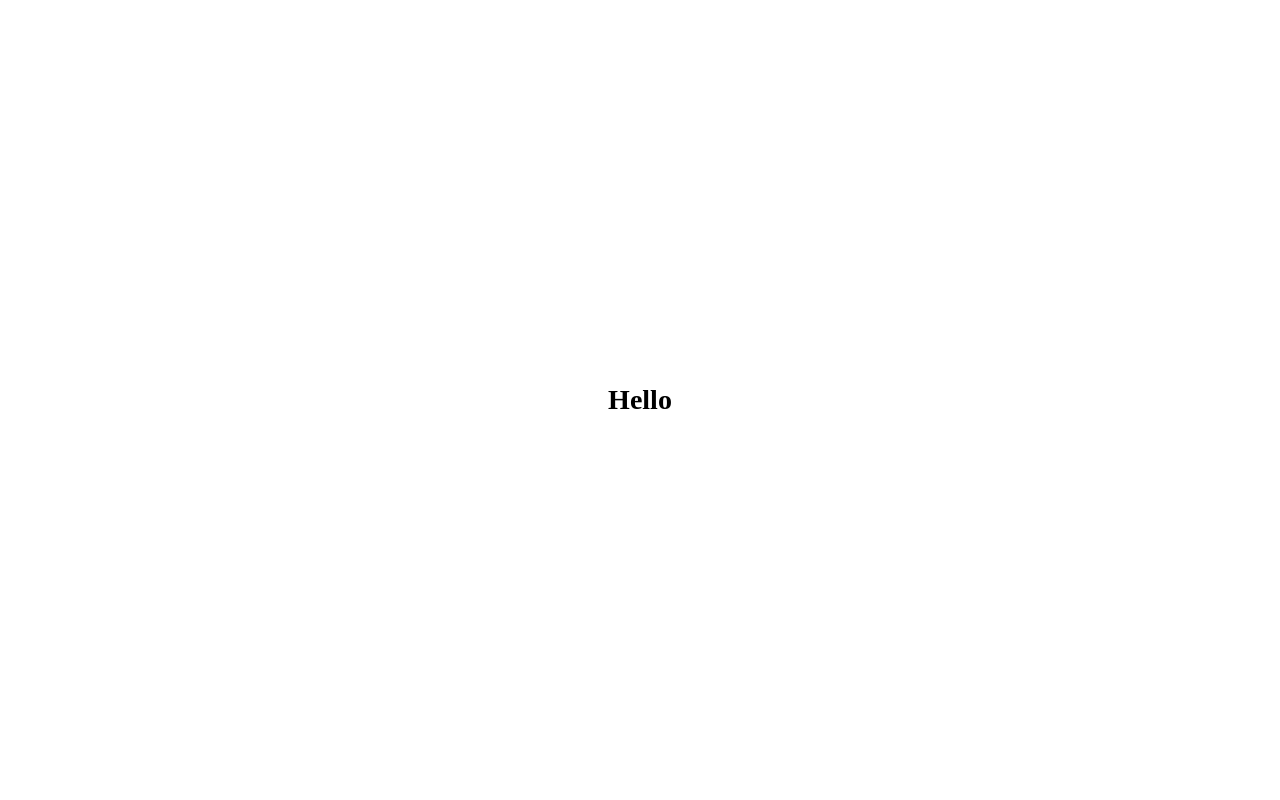
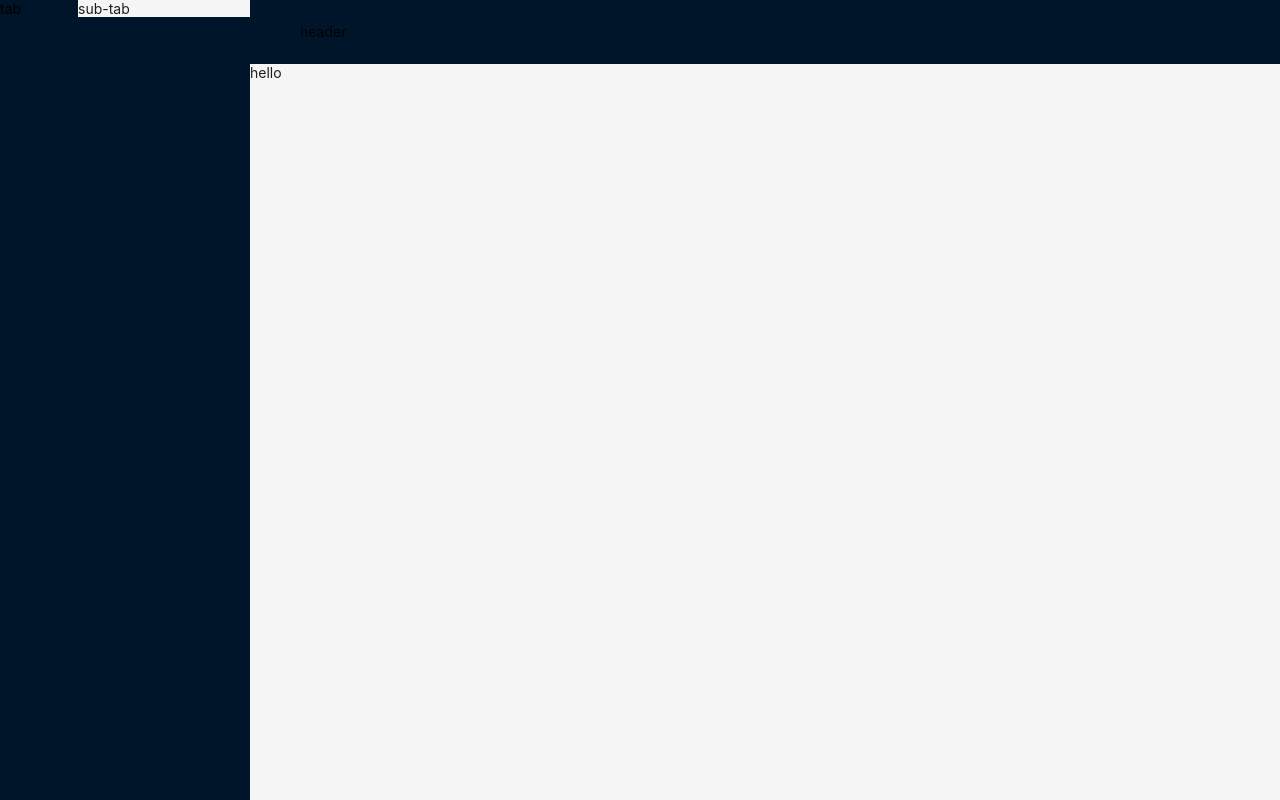
Before and after one commit to marchen0907/hiveify-frontend, a React (Vite) app: page / in a window 1280 px wide. Built offline with nearby package versions, Linux system fonts and the light colour scheme.

Commit message:
Feat 新增layout布局

```diff
--- a/src/App.scss
+++ b/src/App.scss
@@ -2,6 +2,7 @@
   width: 100%;
   height: 100%;
   display: flex;
+  flex-direction: column;
   justify-content: center;
   align-items: center;
 }
--- /dev/null
+++ b/src/components/layout/content/PageContent.tsx
@@ -0,0 +1,21 @@
+import { FC } from "react";
+
+import { Layout } from "antd";
+import { Outlet } from "react-router-dom";
+
+const { Header, Content } = Layout;
+
+const PageContent: FC = () => {
+  return (
+    <Layout>
+      <Header>
+        <div>header</div>
+      </Header>
+      <Content>
+        <Outlet />
+      </Content>
+    </Layout>
+  );
+};
+
+export default PageContent;
--- /dev/null
+++ b/src/components/layout/sider/PageSider.tsx
@@ -0,0 +1,20 @@
+import { FC } from "react";
+
+import { Layout } from "antd";
+
+const { Sider, Content } = Layout;
+
+const PageSider: FC = () => {
+  return (
+    <Layout>
+      <Sider width={78}>
+        <div>tab</div>
+      </Sider>
+      <Content>
+        <div>sub-tab</div>
+      </Content>
+    </Layout>
+  );
+};
+
+export default PageSider;
--- a/src/page/error/NotFound.tsx
+++ b/src/page/error/NotFound.tsx
@@ -1,8 +1,8 @@
-import React from "react";
+import type { FC } from "react";
 import { Button, Result } from "antd";
 import { useNavigate } from "react-router-dom";
 
-const NotFound: React.FC = () => {
+const NotFound: FC = () => {
   const goBack = useNavigate();
   return (
     <Result
--- /dev/null
+++ b/src/page/file/PageFile.tsx
@@ -0,0 +1,10 @@
+import type { FC } from "react";
+
+import { useAppSelector } from "@/store/hook";
+
+const PageFile: FC = () => {
+  const user = useAppSelector((state) => state.user);
+  return <div>hello {user.email}</div>;
+};
+
+export default PageFile;
--- a/src/page/home/PageHome.tsx
+++ b/src/page/home/PageHome.tsx
@@ -1,11 +1,20 @@
-import { useAppSelector } from "@/store/hook";
+import type { FC } from "react";
 
-const PageHome: React.FC = () => {
-  const user = useAppSelector((state) => state.user);
+import { Layout } from "antd";
+
+import PageSider from "@/components/layout/sider/PageSider";
+import PageContent from "@/components/layout/content/PageContent";
+
+const { Sider } = Layout;
+
+const PageHome: FC = () => {
   return (
-    <div>
-      <h1>Hello {user.email}</h1>
-    </div>
+    <Layout style={{ width: "100%" }}>
+      <Sider width={250}>
+        <PageSider />
+      </Sider>
+      <PageContent />
+    </Layout>
   );
 };
 
--- a/src/page/login/UserLogin.tsx
+++ b/src/page/login/UserLogin.tsx
@@ -1,4 +1,5 @@
 import { useState } from "react";
+import type { FC } from "react";
 import { useLocation, useNavigate } from "react-router-dom";
 import { LockOutlined, UserOutlined } from "@ant-design/icons";
 import { Button, Checkbox, Form, Input, Spin, message } from "antd";
@@ -17,7 +18,7 @@ interface LoginInfo {
   remember: boolean;
 }
 
-const UserLogin: React.FC = () => {
+const UserLogin: FC = () => {
   const navigate = useNavigate();
   const location = useLocation();
   const dispatch = useAppDispatch();
--- a/src/router/index.ts
+++ b/src/router/index.ts
@@ -1,16 +1,13 @@
+import { lazy } from "react";
 import { createBrowserRouter } from "react-router-dom";
-
-import { lazy } from "react";
 
 const NotFound = lazy(() => import("@/page/error/NotFound"));
 const UserLogin = lazy(() => import("@/page/login/UserLogin"));
 const PageHome = lazy(() => import("@/page/home/PageHome"));
 
+const PageFile = lazy(() => import("@/page/file/PageFile"));
+
 const router = createBrowserRouter([
-  {
-    path: "*",
-    Component: NotFound,
-  },
   {
     path: "/login",
     Component: UserLogin,
@@ -18,6 +15,16 @@ const router = createBrowserRouter([
   {
     path: "/",
     Component: PageHome,
+    children: [
+      {
+        index: true,
+        Component: PageFile,
+      },
+    ],
+  },
+  {
+    path: "*",
+    Component: NotFound,
   },
 ]);
 
```
Also changed, not shown: src/redux/store.ts (deleted, +0 -28 lines).
